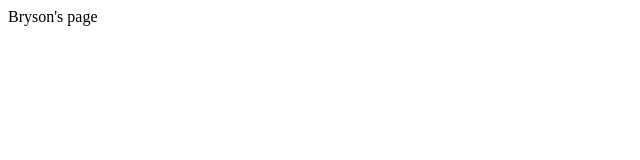
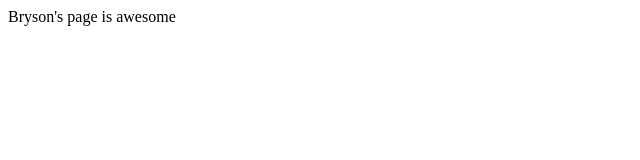
Before and after one commit to brysonrpope/cv, a plain HTML site: page index.html in a window 1280 px wide. Shown: the full height of the page, 0-640 px from the left. Drawn offline with Linux system fonts and the light colour scheme.

Commit message:
first change of udemy repo

```diff
--- a/index.html
+++ b/index.html
@@ -6,6 +6,6 @@
     <link rel="shortcut icon" href="/Users/brysonrpope/Documents/Web Development/HTML - Personal Site/pic.png">
   </head>
   <body>
-    Bryson's page
+    Bryson's page is awesome
   </body>
 </html>
```
